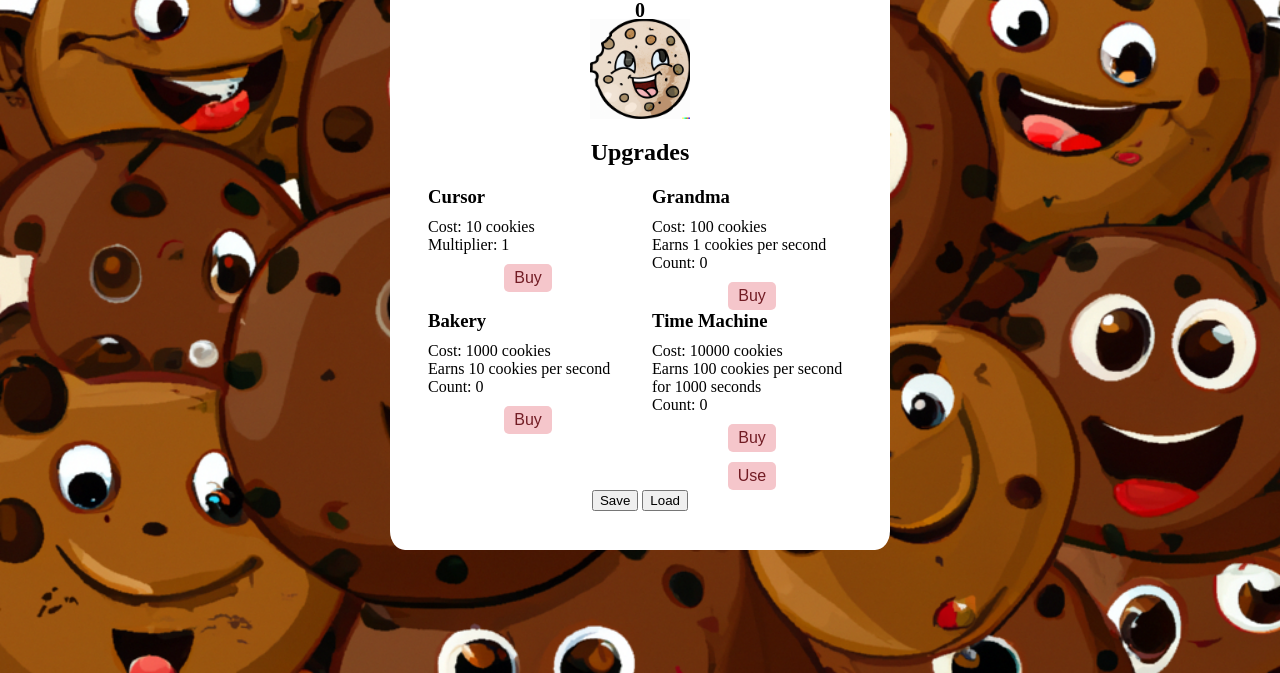
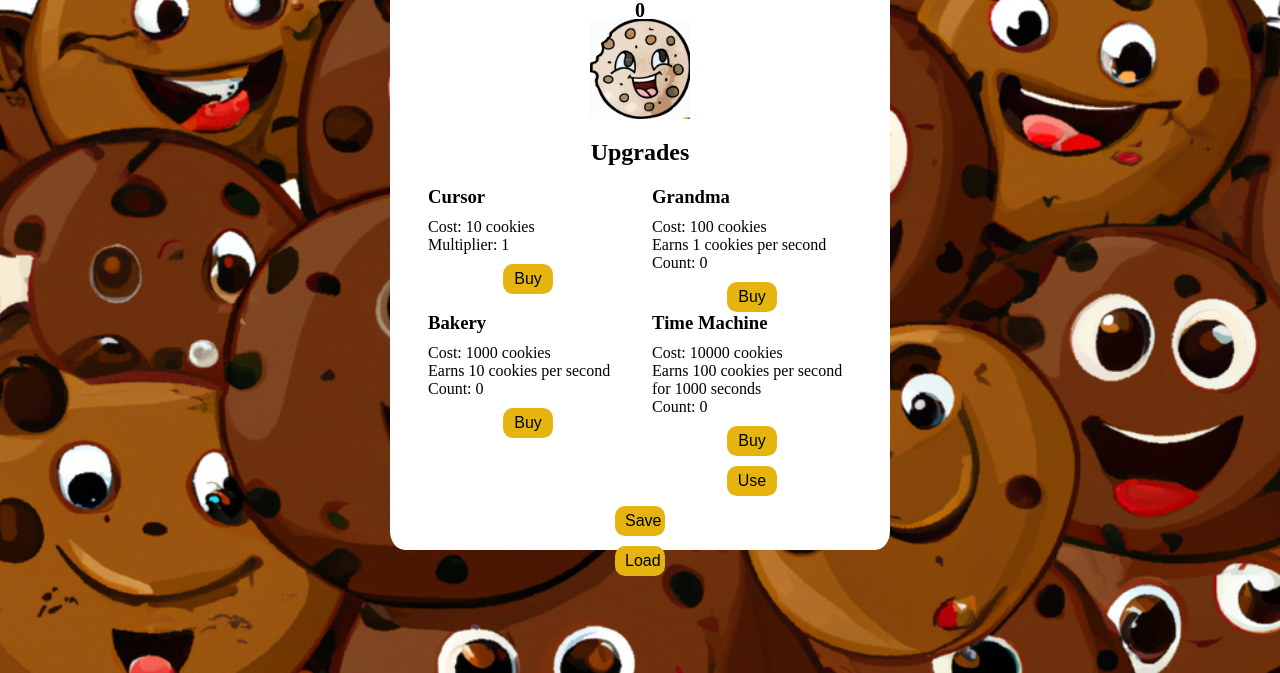
Before and after one commit to Patrick260/cookie-clicker, a plain HTML site: page index.html in a window 1280 px wide. Shown: the part 127-800 px from the top of the page. Drawn offline with Linux system fonts and the light colour scheme.

Commit message:
Update button design

```diff
--- a/style.css
+++ b/style.css
@@ -24,6 +24,28 @@ body {
 h1 {
     font-weight: 100;
     padding: 20px;
+}
+
+button {
+    display: block;
+    margin: 10px auto 0 auto;
+    padding: 5px 10px;
+    font-size: 16px;
+    cursor: pointer;
+    border: 5px;
+    border-color: aqua;
+    background-color: rgb(230, 180, 14);
+    border-radius: 10px;
+    width: 50px;
+    height: 30px;
+}
+
+button:hover {
+    background-color: rgb(110, 86, 8);
+}
+
+button:active {
+    transform: translateY(1px);
 }
 
 #game {
@@ -75,24 +97,3 @@ h1 {
 #upgrades .upgrade p {
     margin: 0;
 }
-
-#upgrades .upgrade button {
-    display: block;
-    margin: 10px auto 0 auto;
-    padding: 5px 10px;
-    border: none;
-    border-radius: 5px;
-    background-color: #f5c6cb;
-    color: #721c24;
-    font-size: 16px;
-    cursor: pointer;
-}
-
-#upgrades .upgrade button:hover {
-    background-color: #721c24;
-    color: #f5c6cb;
-}
-
-#upgrades .upgrade button:active {
-    transform: translateY(1px);
-}
```
